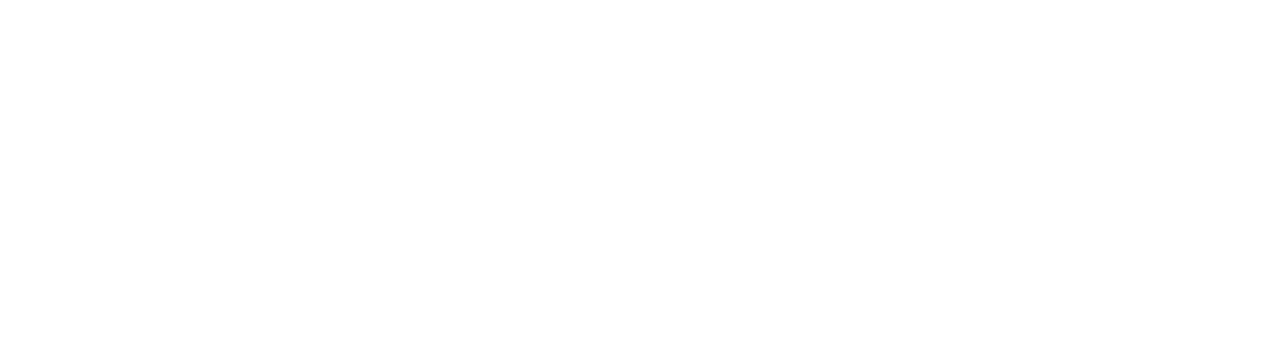
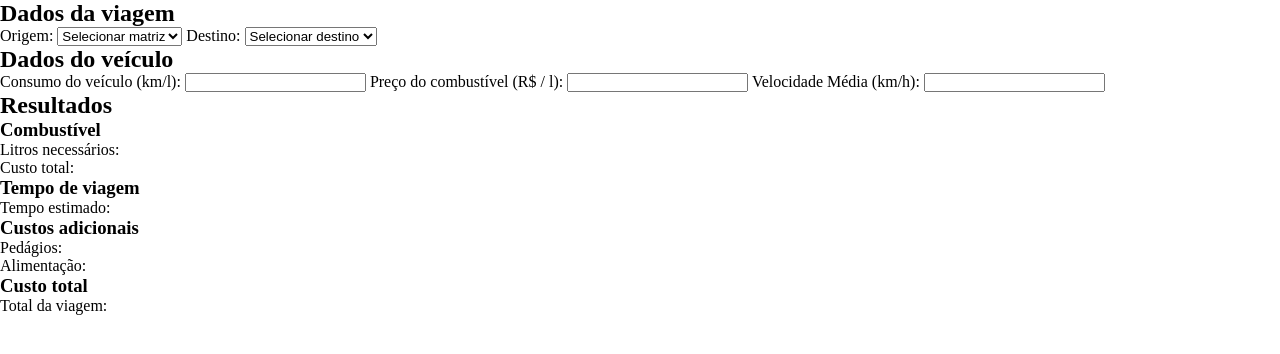
Before and after one commit to GiovanaCarrascosa/PRESTACAO-COMPRAS, a plain HTML site: page index.html in a window 1280 px wide. Drawn offline with Linux system fonts and the light colour scheme.

Commit message:
ADD: Estrutura HTML

```diff
--- a/index.html
+++ b/index.html
@@ -22,6 +22,83 @@
 
 <body>
 
+    <main>
+
+        <!-- Form dos dados da viagem -->
+        <section class="dados-viagem">
+
+            <h2 class="dados-viagem_titulo">Dados da viagem</h2>
+
+            <form class="dados-viagem_form">
+
+            <label class="dados-viagem-origem" for="selectOrigem">Origem:</label>
+            <select class="dados-viagem-origem_select" id="selectOrigem" name="origem-viagem">
+                <option value="">Selecionar matriz</option>
+            </select>
+
+            <label class="dados-viagem-destino" for="selectDestino">Destino:</label>
+            <select class="dados-viagem-destino_select" id="selectDestino" name="destino-viagem">
+                <option value="">Selecionar destino</option>
+            </select>
+
+            </form>
+
+        </section>
+
+
+
+        <!-- Form dos dados do veiculo   -->
+        <section class="dados-veiculo">
+
+        <h2 class="dados-veiculo-titulo">Dados do veículo</h2>
+
+        <form class="dados-veiculo_form">
+
+            <label class="dados-veiculo-consumo_label" for="consumo">Consumo do veículo (km/l):</label>
+            <input class="dados-veiculo-consumo_input" type="number" id="consumo">
+
+            <label class="dados-veiculo-combustivel_label" for="preco-combustivel">Preço do combustível (R$ / l):</label>
+            <input class="dados-veiculo-combustivel_input" type="number" id="preco-combustivel">
+
+            <label class="dados-veiculo-velocidade_label" for="velocidade-media">Velocidade Média (km/h):</label>
+            <input class="dados-veiculo-velocidade_input" type="number" id="velocidade-media">
+
+        </form>
+
+        </section>
+
+        <!-- Container dos resultados  -->
+        <section class="resultados_section">
+
+                <h2 class="resultados_titulo">Resultados</h2>
+
+                <div class="resultados-combustivel_div">
+                    <h3 class="resultados-combustivel_h3">Combustível</h3>
+                    <p class="resultados-combustivel-litros_p">Litros necessários:</p>
+                    <p class="resultados-combustivel-custo_p">Custo total:</p>
+                </div>
+
+                <div class="resultados-tempo-div">
+                    <h3 class="resultados-tempo-viagem_h3">Tempo de viagem</h3>
+                    <p class="resultados-tempo-estimado_p">Tempo estimado:</p>
+                </div>
+
+                <div class="resultados-custos_div">
+                    <h3 class="resultados-custos_h3">Custos adicionais</h3>
+                    <p class="resultados-custos-pedagios_p">Pedágios:</p>
+                    <p class="resultados-custos-alimentacao_p">Alimentação:</p>
+                </div>
+
+                <div class="resultados-totais_div">
+                    <h3 class="resultados-custo-total_h3">Custo total</h3>
+                    <p class="resultados-custo-total-viagem_p">Total da viagem:</p>
+                </div>
+
+        </section>
+
+    </main>
+
+
 </body>
 
 </html>
```
